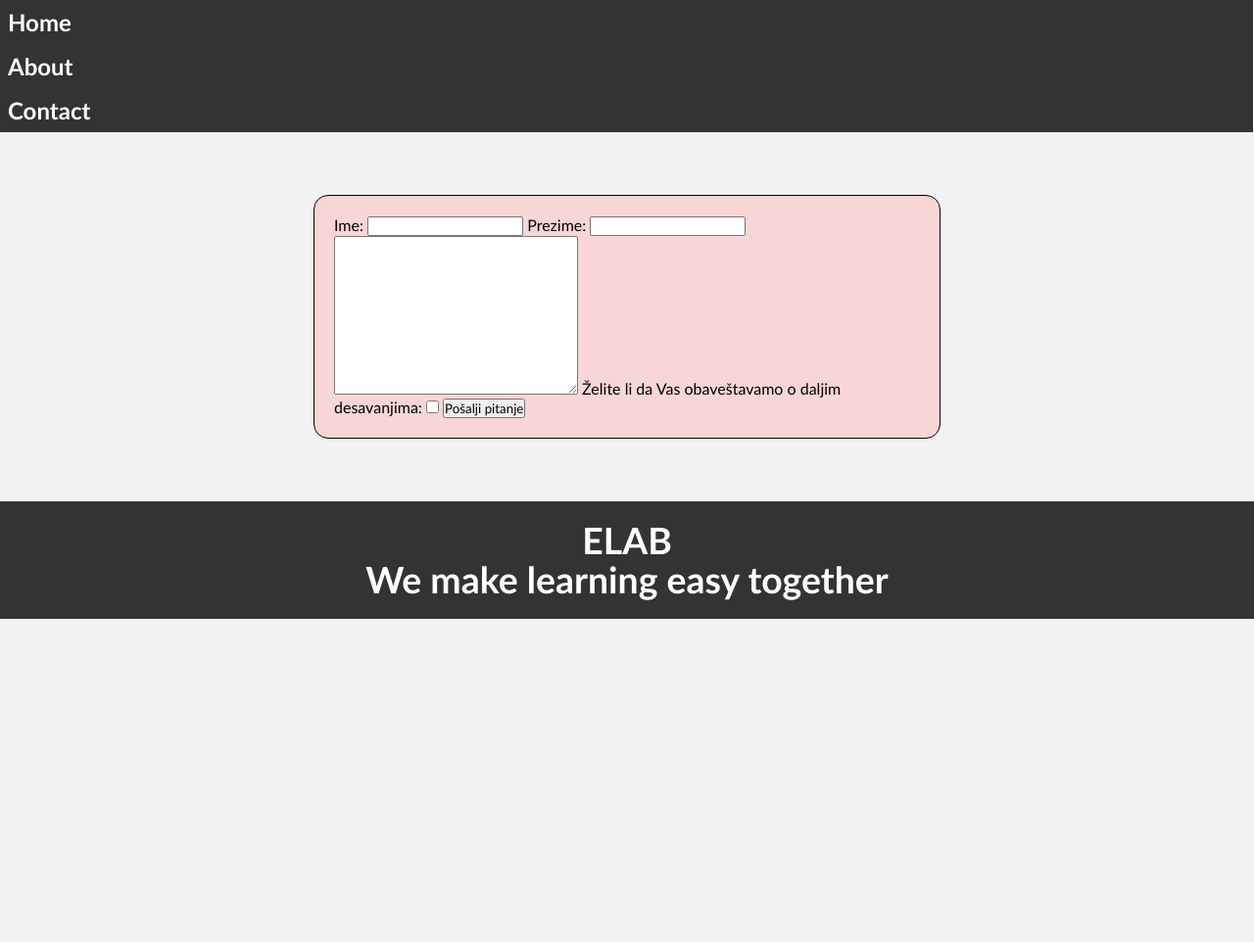
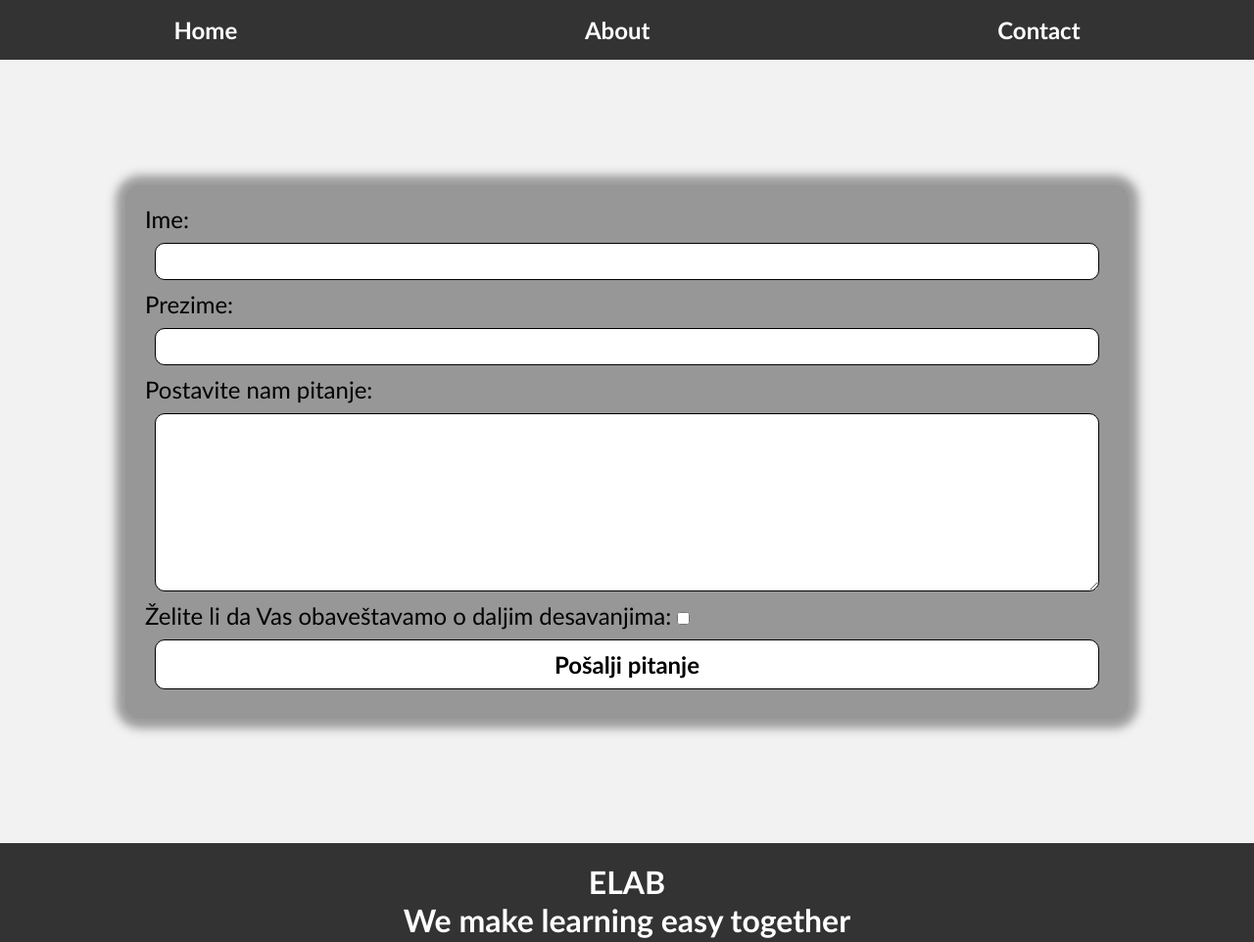
Before and after one commit to 0joksa0/ELABtemplate1, a plain HTML site: page pages/contact.html in a window 1280 px wide. Shown: the whole page at 98% size. Before the commit the page ends 800 px from the top, so only its background shows below. Drawn offline with Linux system fonts and the light colour scheme.

Commit message:
Added flex

```diff
--- a/pages/contact.html
+++ b/pages/contact.html
@@ -17,20 +17,24 @@
         <li><a href="/pages/contact.html">Contact</a></li>
         </ul>
     </menu>
+    <div class="formPlacehloder">
     <form action="" class="form">
         <label for="name">Ime:</label>
         <input type="text" name="name" id="name">
         <label for="surname">Prezime:</label>
         <input type="text" name="surname" id="surname">
-        <label for="question"></label>
+        <label for="question">Postavite nam pitanje:</label>
         <textarea name="question" id="question" cols="30" rows="10"></textarea>
+        <div>
         <label for="news">Želite li da Vas obaveštavamo o daljim desavanjima:</label>
         <input type="checkbox" name="news" id="news">
+    </div>
         <button type="submit">Pošalji pitanje</button>
     </form>
+</div>
     <footer>
-        <h3>ELAB</h3>
-        <h3>We make learning easy together</h3>
+        <h4>ELAB</h4>
+        <h4>We make learning easy together</h4>
     </footer>
 </body>
 </html>
--- a/styles/styleContact.css
+++ b/styles/styleContact.css
@@ -1,9 +1,44 @@
+
+.formPlacehloder{
+    display: flex;
+    justify-content: center;
+    align-items: center;
+    padding: 5rem 0;
+    height: 100vh;
+}
+
 form{
+    width: 80%;
+    height: fit-content;
+    display: flex;
+    flex-direction: column;
+    font-size: 1.5rem;
+    border-radius: 15px;
+    padding: 20px;
+    background-color: rgb(151, 151, 151);
+    box-shadow: 0 0 10px 10px rgba(72, 72, 72, 0.5);
+}
+
+form > input{
+    margin: 10px;
+    padding: 10px;
+    border-radius: 10px;
     border: 1px solid black;
-    border-radius: 15px;
-    width: 50%;
-    margin: 4rem auto;
-    padding: 20px;
-    background-color: rgb(249, 214, 214);
+}
 
+form > textarea{
+    margin: 10px;
+    padding: 10px;
+    border-radius: 10px;
+    border: 1px solid black;
 }
+
+form > button{
+    margin: 10px;
+    padding: 10px;
+    border-radius: 10px;
+    border: 1px solid black;
+    background-color: rgb(255, 255, 255);
+    font-size: 1.5rem;
+    font-weight: bold;
+}
--- a/styles/styleFooter.css
+++ b/styles/styleFooter.css
@@ -1,11 +1,11 @@
 footer{
+    position: static;
+    bottom: 0;
+    width: 100%;
     background-color: #333;
     color: #fff;
     padding: 20px;
     text-align: center;
     font-size: 2rem;
     font-weight: bold;
-    bottom: 0;
-    width: 100%;
-    line-height: 40px;
 }
--- a/styles/styleMeni.css
+++ b/styles/styleMeni.css
@@ -18,25 +18,22 @@ menu{
 
 .menuList{
     width: 100%;
-    height: 100%;
     text-decoration: none;
     list-style: none;
+    display: flex;
+    justify-content: space-around;
+    align-items: center;
 }
 
 .menuList li{
-    border-right: 1px solid #fff;
-    padding: 0.5rem;
+    padding: 1rem;
 }
-
+.menuList li:hover{
+    background-color: #666;
+}
 .menuList li a{
     text-decoration: none;
     color: #fff;
     font-size: 1.5rem;
     font-weight: bold;
 }
-
-.menuList li a:hover{
-    color: #f2f2f2;
-    padding: 0.5rem;
-    background-color: #666;
-}
```
Also changed, not shown: pages/about.html (+8 -5 lines), pages/index.html (+2 -2 lines), styles/styleAbout.css (+15 -3 lines), styles/styleIndex.css (+13 -6 lines).
